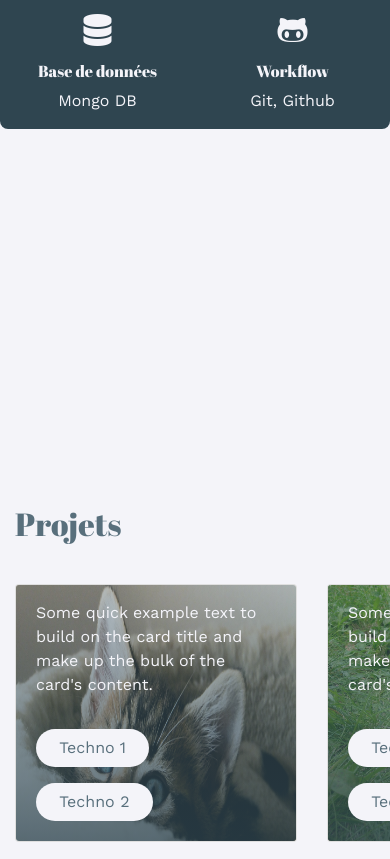
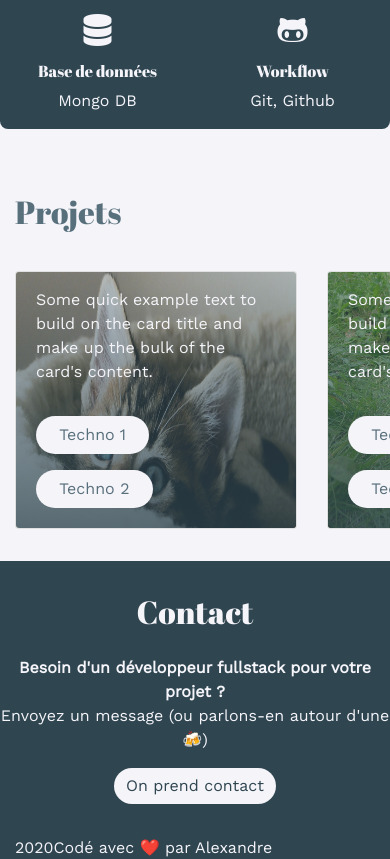
Before and after one commit to alexandreGvozdenovic/myPortfolio, a React (Create React App) app: page / in a window 390 px wide. Shown: the part 1900-2759 px from the top of the page. Built offline with nearby package versions, Linux system fonts and the light colour scheme.

Commit message:
removed vh from second component

```diff
--- a/src/App.scss
+++ b/src/App.scss
@@ -88,11 +88,7 @@ $text-dark-electric-blue: #586F7C;
 // Second Component Specific CSS
 
 .main-container-second-page {
-    height: 100vh;
     background-color: $text-ghost-white;
-    @media (max-width: 992px) {
-      height: 185vh;
-    }
   }
   .bilbo-col {
     @media (max-width: 992px) {
@@ -156,6 +152,7 @@ $text-dark-electric-blue: #586F7C;
 
 .main-container-third-page {
     background-color: $text-ghost-white;
+    padding-top: 64px;
 }
 
 .row-horizontal-scroll {
```
